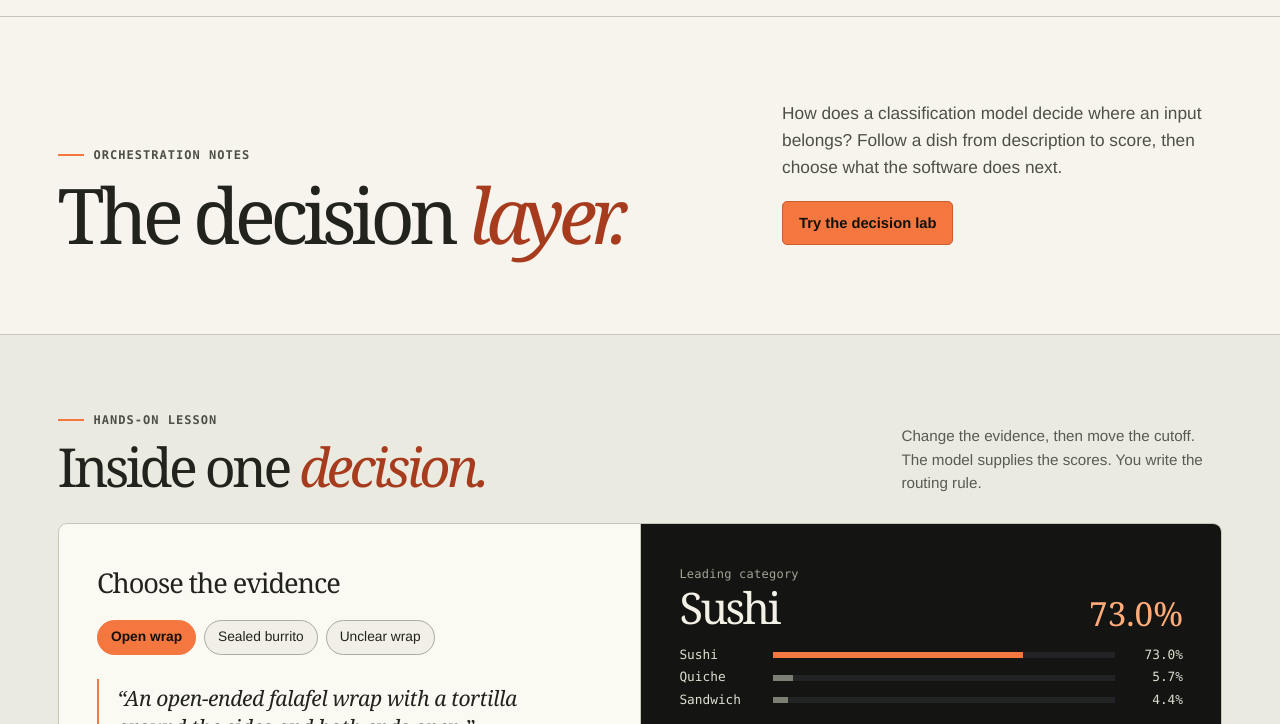
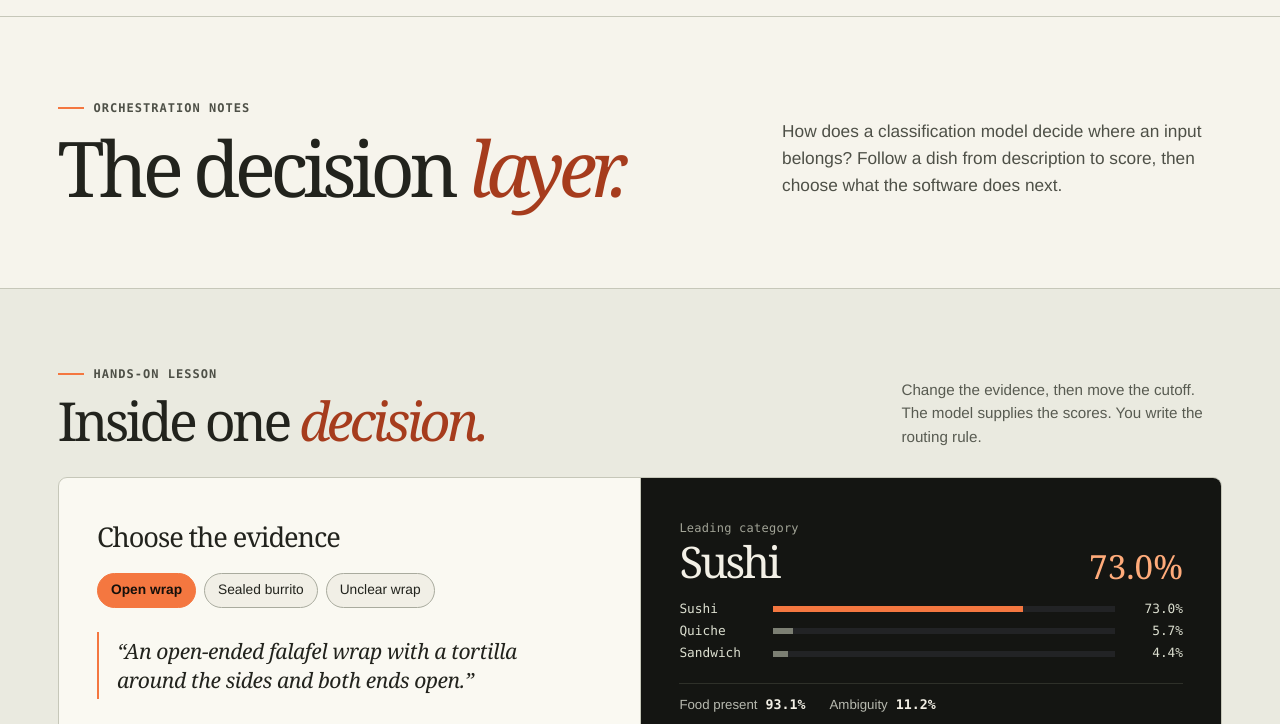
Before and after one commit to murderszn/foodbyclef, a website: page public/orchestration.html in a window 1280 px wide. Shown: the part 60-784 px from the top of the page. Drawn offline with Linux system fonts and the light colour scheme.

Commit message:
Remove Try the decision lab button from orchestration hero

```diff
--- a/public/orchestration.html
+++ b/public/orchestration.html
@@ -10,8 +10,7 @@
 <section class="shell hero" id="abstract" aria-labelledby="mono-title">
 <div class="hero-head"><div class="eyeline"><span></span> ORCHESTRATION NOTES</div>
 <h1 id="mono-title">The decision <em>layer.</em></h1></div>
-<div class="hero-aside"><p class="standfirst">How does a classification model decide where an input belongs? Follow a dish from description to score, then choose what the software does next.</p>
-<a class="btn" href="#sec-exhibit">Try the decision lab</a></div>
+<div class="hero-aside"><p class="standfirst">How does a classification model decide where an input belongs? Follow a dish from description to score, then choose what the software does next.</p></div>
 </section>
 <section class="lab-section" aria-labelledby="sec-exhibit"><div class="shell">
 <div class="section-head"><div><div class="eyeline"><span></span> HANDS-ON LESSON</div><h2 id="sec-exhibit">Inside one <em>decision.</em></h2></div>
```
